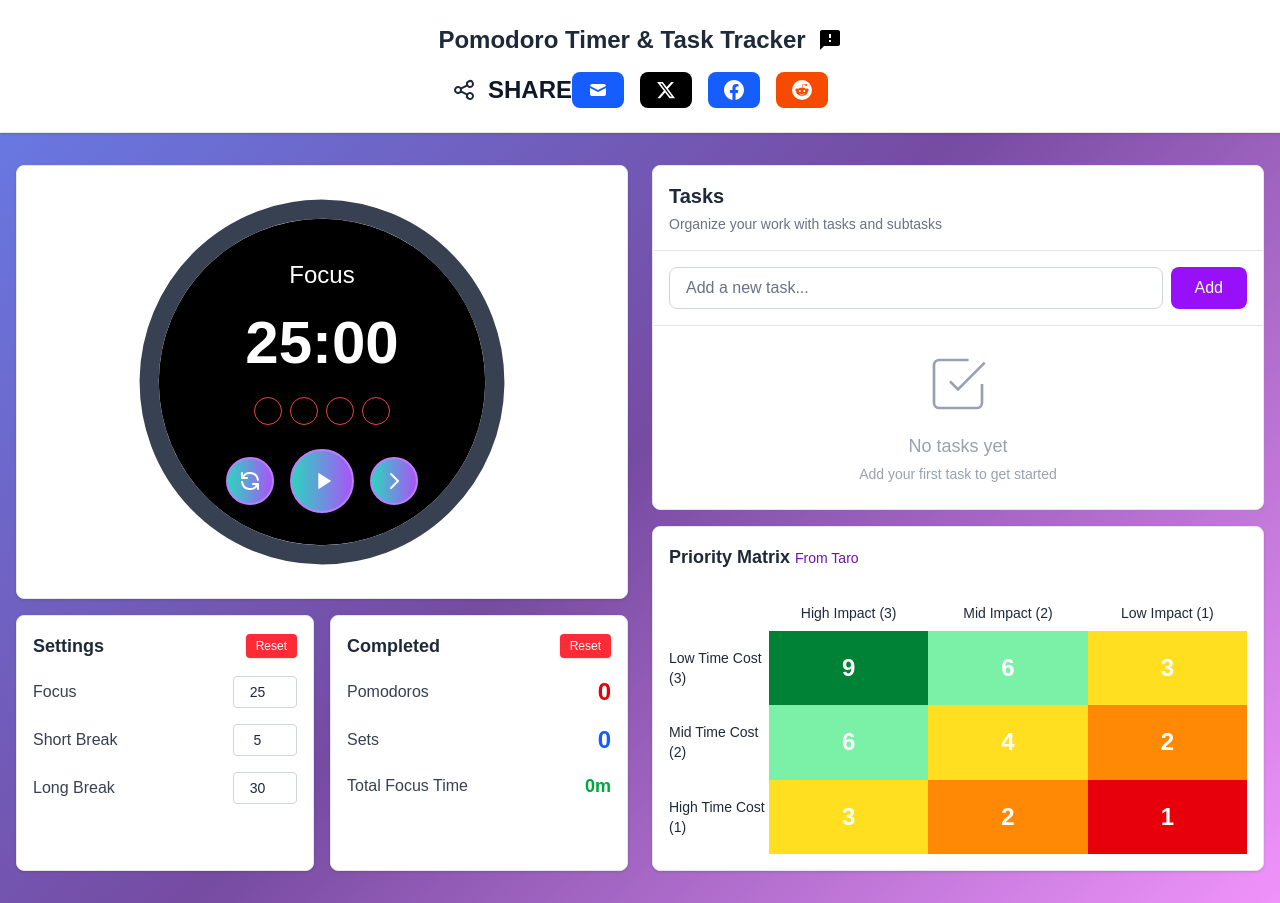
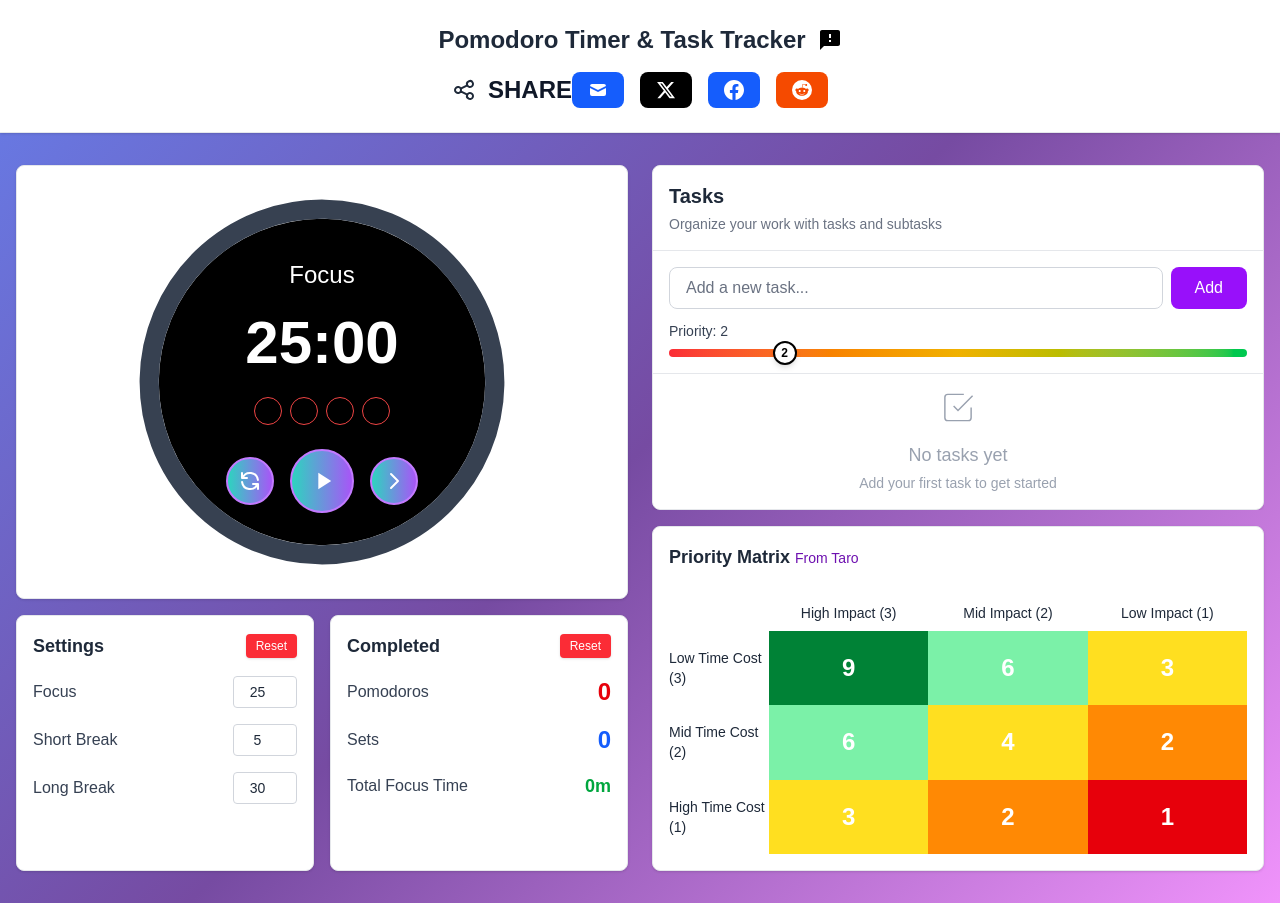
Before and after one commit to FVPukay/pomodoro-task-tracker, a Next.js app: page / in a window 1280 px wide. Built offline with nearby package versions, Linux system fonts and the light colour scheme.

Commit message:
Add Priority Selection to Task Creation Flow

```diff
--- a/src/components/Tasks.tsx
+++ b/src/components/Tasks.tsx
@@ -5,6 +5,9 @@
 import React, { useState } from 'react';
 import { useTasks } from '@/hooks/useTasks';
 import TaskItem from './TaskItem';
+
+// Priority values mapping: position -> priority
+const PRIORITY_VALUES = [1, 2, 3, 4, 6, 9];
 
 export default function Tasks() {
   const {
@@ -23,14 +26,34 @@ export default function Tasks() {
   } = useTasks();
 
   const [newTaskTitle, setNewTaskTitle] = useState('');
+  const [selectedPriority, setSelectedPriority] = useState(2);
   const [draggedTaskIndex, setDraggedTaskIndex] = useState<number | null>(null);
 
   const handleAddTask = (e: React.FormEvent) => {
     e.preventDefault();
     if (newTaskTitle.trim()) {
-      addTask(newTaskTitle);
+      addTask(newTaskTitle, selectedPriority);
       setNewTaskTitle('');
+      setSelectedPriority(2); // Reset to default
     }
+  };
+
+  // Get slider position (0-100) from priority value
+  const getSliderPosition = (priority: number): number => {
+    const index = PRIORITY_VALUES.indexOf(priority);
+    return (index / (PRIORITY_VALUES.length - 1)) * 100;
+  };
+
+  // Get priority value from slider position (0-100)
+  const getPriorityFromPosition = (position: number): number => {
+    const index = Math.round((position / 100) * (PRIORITY_VALUES.length - 1));
+    return PRIORITY_VALUES[Math.max(0, Math.min(index, PRIORITY_VALUES.length - 1))];
+  };
+
+  const handleSliderChange = (e: React.ChangeEvent<HTMLInputElement>) => {
+    const position = parseInt(e.target.value);
+    const priority = getPriorityFromPosition(position);
+    setSelectedPriority(priority);
   };
 
   // Task drag handlers
@@ -65,7 +88,9 @@ export default function Tasks() {
 
       {/* Add Task Form */}
       <div className="p-4 border-b border-gray-200 flex-shrink-0">
-        <form onSubmit={handleAddTask} className="flex gap-2">
+        <form onSubmit={handleAddTask} className="space-y-3">
+          {/* Input and Button Row */}
+          <div className="flex gap-2">
             <input
               type="text"
               value={newTaskTitle}
@@ -79,6 +104,31 @@ export default function Tasks() {
             >
               Add
             </button>
+          </div>
+
+          {/* Priority Slider */}
+          <div className="space-y-2">
+            <div className="flex items-center text-sm">
+              <span className="text-gray-700 font-medium">Priority: {selectedPriority}</span>
+            </div>
+            <div className="relative">
+              <div className="h-2 bg-gradient-to-r from-red-500 via-yellow-500 via-lime-400 to-green-500 rounded-full"></div>
+              <input
+                type="range"
+                min="0"
+                max="100"
+                value={getSliderPosition(selectedPriority)}
+                onChange={handleSliderChange}
+                className="absolute top-0 left-0 w-full h-2 opacity-0 cursor-pointer"
+              />
+              <div
+                className="absolute top-1/2 -translate-y-1/2 w-6 h-6 bg-white rounded-full shadow-md border-2 border-black flex items-center justify-center text-xs font-bold text-black pointer-events-none"
+                style={{ left: `calc(${getSliderPosition(selectedPriority)}% - 12px)` }}
+              >
+                {selectedPriority}
+              </div>
+            </div>
+          </div>
         </form>
       </div>
 
--- a/src/hooks/useTasks.ts
+++ b/src/hooks/useTasks.ts
@@ -28,7 +28,7 @@ export function useTasks() {
   /**
    * Add a new task
    */
-  const addTask = useCallback((title: string) => {
+  const addTask = useCallback((title: string, priority: number = 2) => {
     if (!title.trim()) return;
 
     setTasks(prev => {
@@ -40,7 +40,7 @@ export function useTasks() {
         subtasks: [],
         createdAt: Date.now(),
         order: prev.length,
-        priority: 2  // Default: Medium Impact • Medium Time (will be customizable in Task 2)
+        priority
       };
 
       return [...prev, newTask];
```
Also changed, not shown: 1 other file (tests, documents, lock files or other folders). Lines whose indentation alone changed are shown as unchanged.
